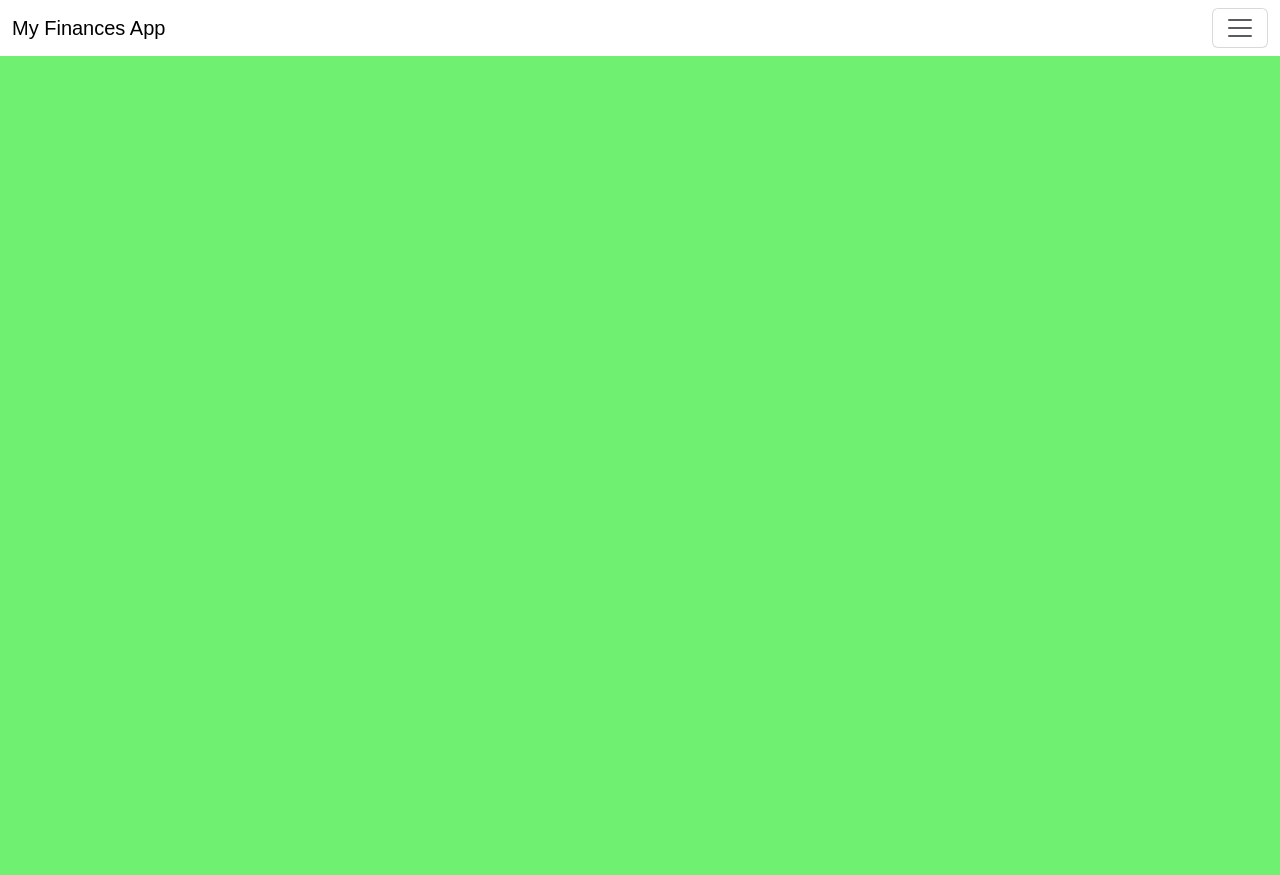
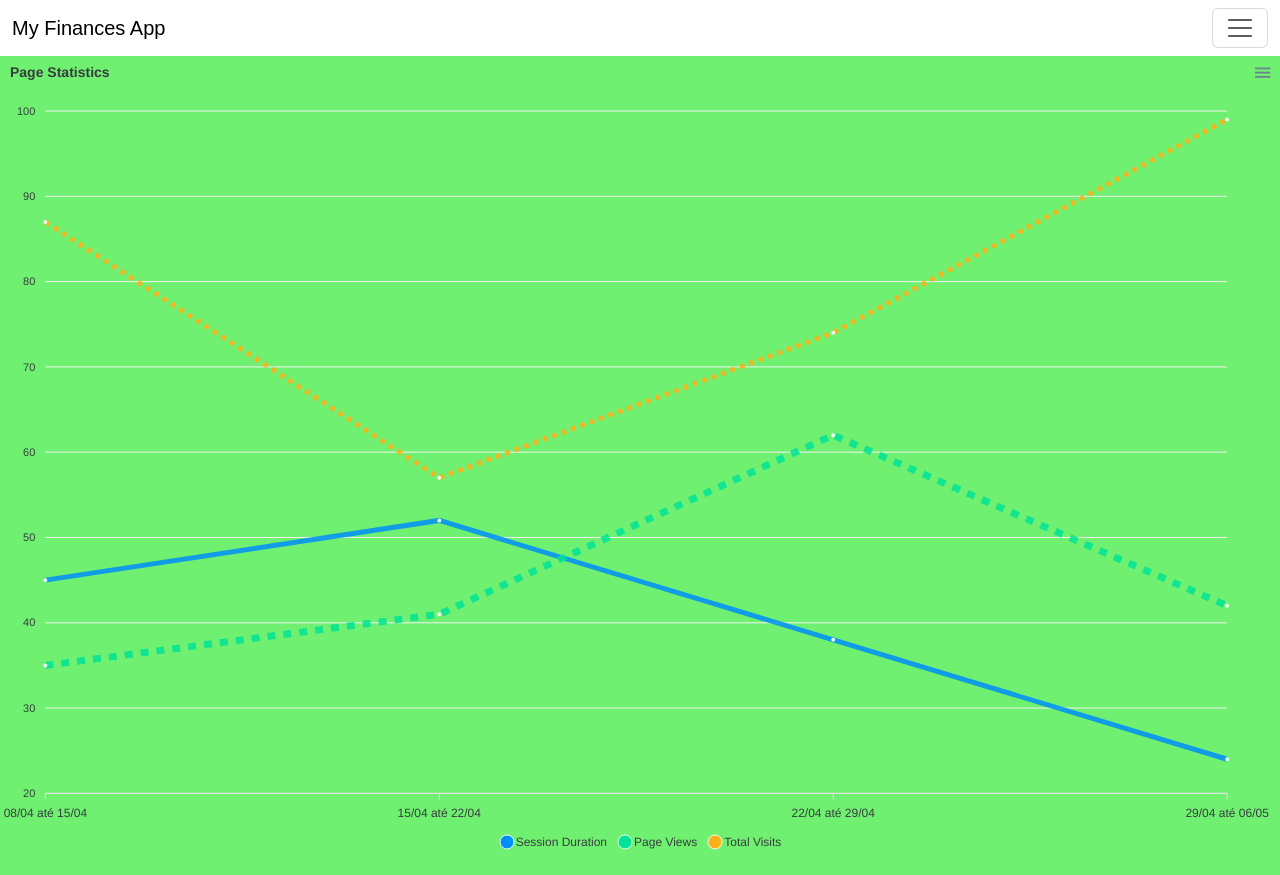
Before and after one commit to wendelfilipe/MyFinances-Frontend, a React (Create React App) app: page /graphicmonth in a window 1280 px wide. Before the commit the page ends 800 px from the top, so only its background shows below. Built offline with nearby package versions, Linux system fonts and the light colour scheme.

Commit message:
create graphic by month

```diff
--- /dev/null
+++ b/src/components/home/graphics/GraphicHomeMonth.js
@@ -0,0 +1,130 @@
+import React from "react";
+import Chart from "react-apexcharts";
+
+const GraphicHomeMonth = () => {
+
+    //4° week, the last week of month
+    const date = new Date();
+
+    const date1 = new Date();
+    date1.setDate(date1.getDate() -7);
+
+    const dateFormated4 = `${date1.toLocaleString('pt-BR', {day: '2-digit', month: '2-digit'})} até
+        ${date.toLocaleString('pt-BR', {day: '2-digit', month: '2-digit'})}`;
+
+    //3° week
+    const date2 = new Date();
+    date2.setDate(date2.getDate() -14);
+
+    const dateFormated3 = `${date2.toLocaleString('pt-BR', {day: '2-digit', month: '2-digit'})} até
+        ${date1.toLocaleString('pt-BR', {day: '2-digit', month: '2-digit'})}`;
+
+    //2° week
+
+    const date3 = new Date();
+    date3.setDate(date3.getDate() -21);
+
+    const dateFormated2 = `${date3.toLocaleString('pt-BR', {day: '2-digit', month: '2-digit'})} até
+        ${date2.toLocaleString('pt-BR', {day: '2-digit', month: '2-digit'})}`;
+
+    //1° week
+    const date4 = new Date();
+    date4.setDate(date4.getDate() -28);
+
+    const dateFormated1 = `${date4.toLocaleString('pt-BR', {day: '2-digit', month: '2-digit'})} até
+        ${date3.toLocaleString('pt-BR', {day: '2-digit', month: '2-digit'})}`;
+
+    const options = {
+        chart: {
+          height: 350,
+          type: 'line',
+          zoom: {
+            enabled: false
+          },
+        },
+        dataLabels: {
+          enabled: false
+        },
+        stroke: {
+          width: [5, 7, 5],
+          curve: 'straight',
+          dashArray: [0, 8, 5]
+        },
+        title: {
+          text: 'Page Statistics',
+          align: 'left'
+        },
+        legend: {
+          tooltipHoverFormatter: function(val, opts) {
+            return val + ' - <strong>' + opts.w.globals.series[opts.seriesIndex][opts.dataPointIndex] + '</strong>'
+          }
+        },
+        markers: {
+          size: 1,
+          hover: {
+            sizeOffset: 6
+          }
+        },
+        xaxis: {
+          categories: [dateFormated1, dateFormated2, dateFormated3, dateFormated4],
+        },
+        tooltip: {
+          y: [
+            {
+              title: {
+                formatter: function (val) {
+                  return val + " (mins)"
+                }
+              }
+            },
+            {
+              title: {
+                formatter: function (val) {
+                  return val + " per session"
+                }
+              }
+            },
+            {
+              title: {
+                formatter: function (val) {
+                  return val;
+                }
+              }
+            }
+          ]
+        },
+        grid: {
+          borderColor: '#f1f1f1',
+        }
+    };
+
+    const series = [{
+        name: "Session Duration",
+        data: [45, 52, 38, 24]
+    },
+    {
+        name: "Page Views",
+        data: [35, 41, 62, 42]
+    },
+    {
+        name: 'Total Visits',
+        data: [87, 57, 74, 99]
+    }
+    ];
+
+    return (
+        <div className="container-graphic">
+            <div className="graphic">
+                <Chart
+                    options={options}
+                    series={series}
+                    type="line"
+                    width="100%"
+                />
+            </div>
+        </div>
+    )
+
+}
+
+export default GraphicHomeMonth;
--- a/src/components/home/GraphicHome.js
+++ b/src/components/home/graphics/GraphicHomeWeek.js
@@ -1,7 +1,7 @@
 import React from "react";
 import Chart from "react-apexcharts";
 
-const GraphicHome = () => {
+const GraphicHomeWeek = () => {
 
     const date = new Date();
     const dateFormated = date.toLocaleString('pt-BR', { day: '2-digit', month: '2-digit'});
@@ -113,7 +113,7 @@ const GraphicHome = () => {
 
 
     return (
-        <div className="conteiner-graphic">
+      <div className="container-graphic">
         <div className="graphic">
             <Chart
               options={options}
@@ -126,4 +126,4 @@ const GraphicHome = () => {
     )
 }
 
-export default GraphicHome;
+export default GraphicHomeWeek;
--- a/src/components/router/Router.jsx
+++ b/src/components/router/Router.jsx
@@ -15,7 +15,8 @@ import FiisHome from '../assets/FiisHome';
 import InterAssetsHome from '../assets/InterAssetsHome';
 import FixedHome from '../assets/FixedHome';
 import InitialPage from '../home/InitialPage';
-import GraphicHome from '../home/GraphicHome';
+import GraphicHomeWeek from '../home/graphics/GraphicHomeWeek';
+import GraphicHomeMonth from '../home/graphics/GraphicHomeMonth';
 
 
 const RouterComponent = (propsRoute) => {
@@ -44,8 +45,12 @@ const RouterComponent = (propsRoute) => {
             element={<LoginPage onLogin={handleLogin} />}
         />
         <Route
-            path='/graphic'
-            element={<GraphicHome/>}
+            path='/graphicweek'
+            element={<GraphicHomeWeek/>}
+        />
+        <Route
+            path='/graphicmonth'
+            element={<GraphicHomeMonth/>}
         />
         <Route
             path='/createuserpage'
```
